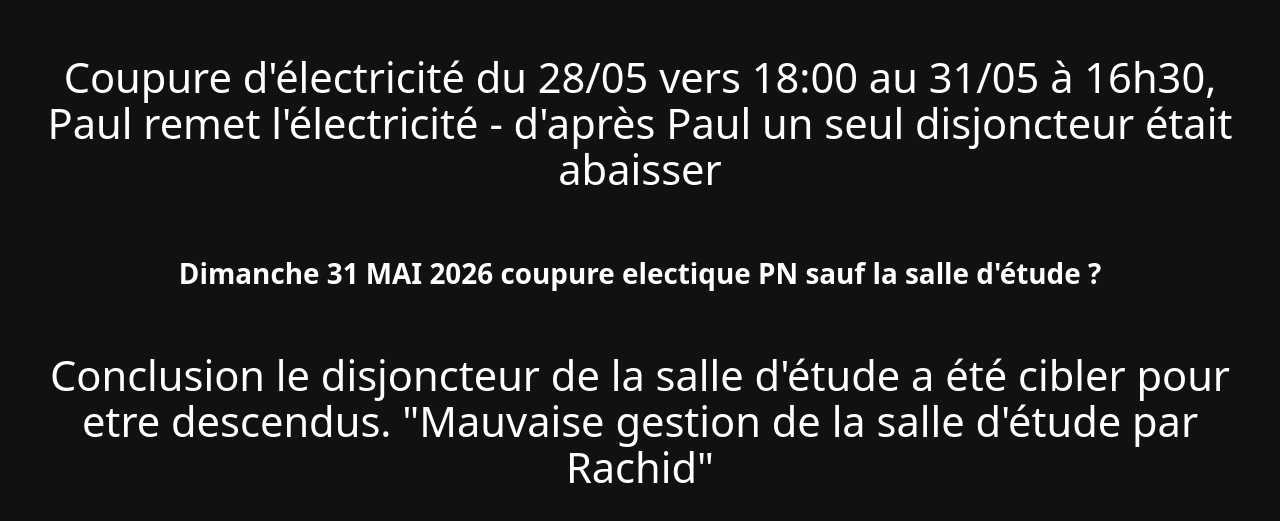
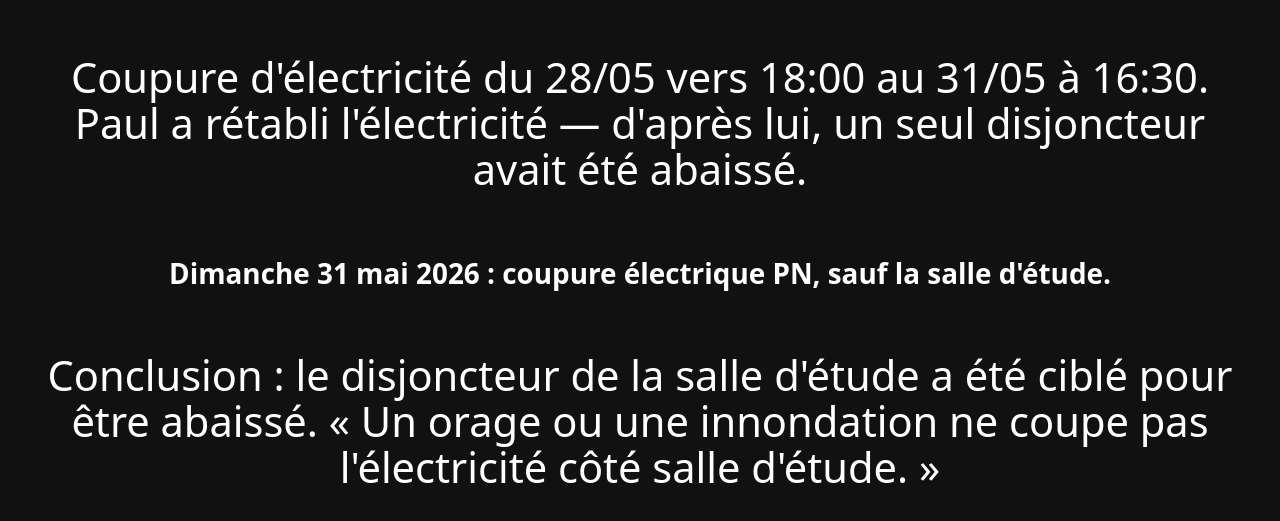
Before and after one commit to rachid-polenord/ERGUN_H---ELMOUNAIME_M-vs-RCh, a plain HTML site: page coupures/infos_coupures.html in a window 1280 px wide. Shown: the part 159-680 px from the top of the page. Drawn offline with Linux system fonts and the light colour scheme.

Commit message:
Update infos_coupures.html

```diff
--- a/coupures/infos_coupures.html
+++ b/coupures/infos_coupures.html
@@ -29,8 +29,11 @@
 </head>
 <body>
   <div class="message">
- Coupure d'électricité du 28/05 vers 18:00 au 31/05 à 16h30, Paul remet l'électricité - d'après Paul un seul disjoncteur était abaisser <h6> Dimanche 31 MAI 2026 coupure electique PN sauf la salle d'étude ?</h6> Conclusion le disjoncteur de la salle d'étude a été cibler pour etre descendus. "Mauvaise gestion de la salle d'étude par Rachid"
+Coupure d'électricité du 28/05 vers 18:00 au 31/05 à 16:30. Paul a rétabli l'électricité — d'après lui, un seul disjoncteur avait été abaissé.
 
+<h6>Dimanche 31 mai 2026 : coupure électrique PN, sauf la salle d'étude.</h6>
+
+ Conclusion : le disjoncteur de la salle d'étude a été ciblé pour être abaissé. <span style="fontsize:25px" color:red;">« Un orage ou une innondation ne coupe pas l'électricité côté salle d'étude. »</span>
   </div>
 </body>
 </html>
```
